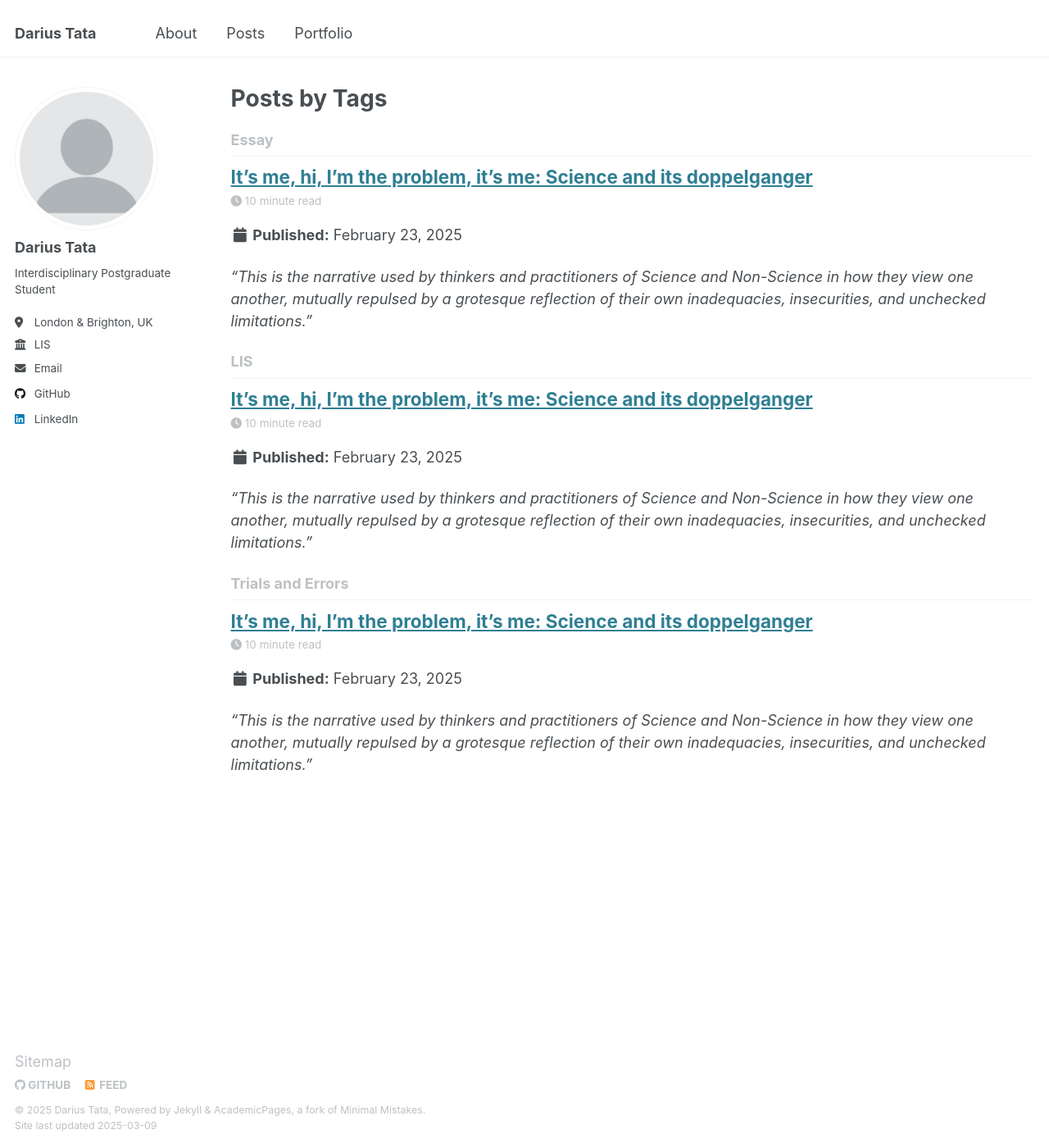
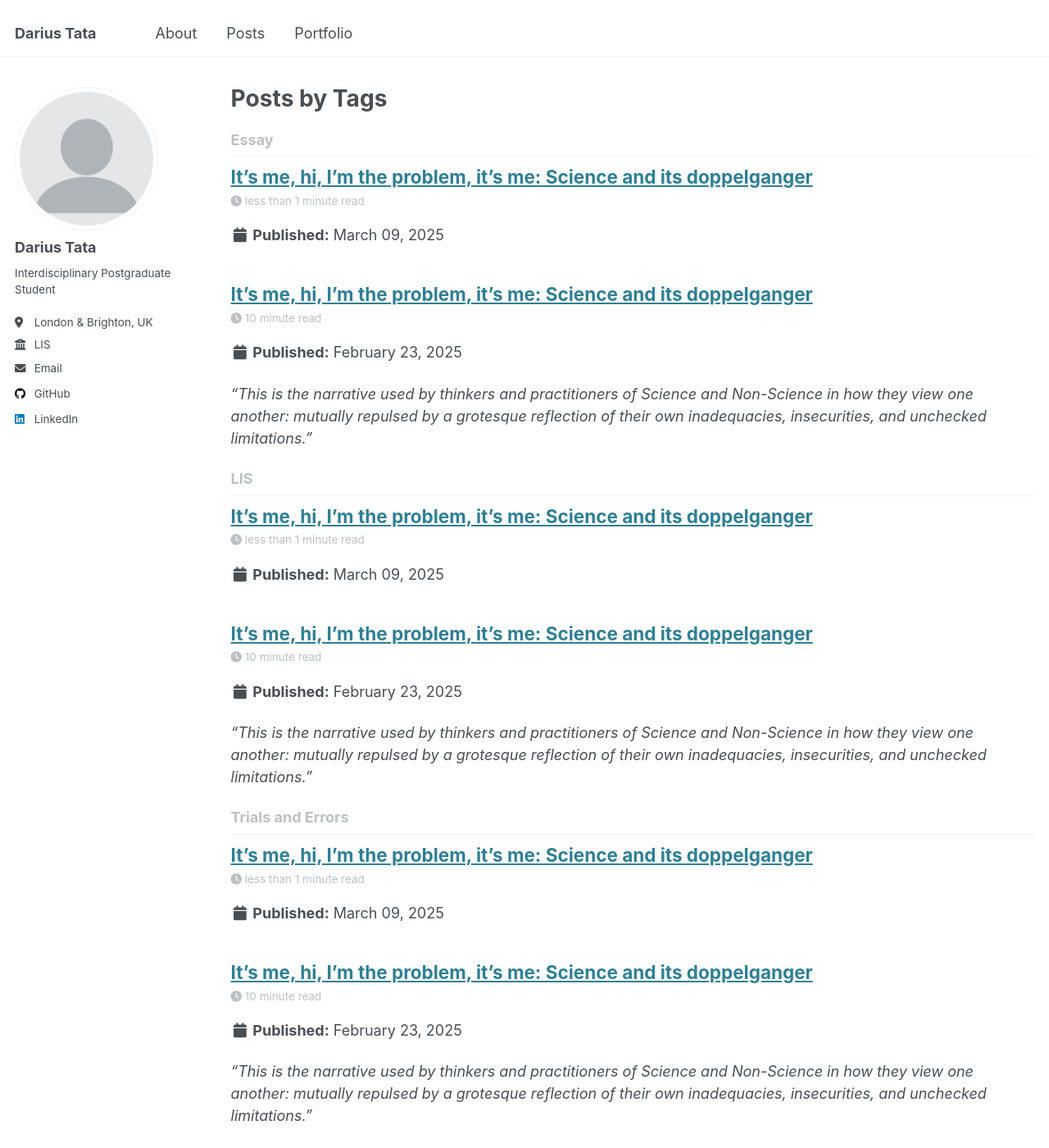
Before and after one commit to DariusTata/DariusTata.github.io, a Jekyll site: the page built from _pages/tag-archive.html, in a window 1280 px wide and 1400 px high. Shown: the whole window at 82% size. Built offline with Jekyll 4.4.1, drawn with Linux system fonts in a browser that asks for light colours.

Commit message:
initial commit for blog post 2

```diff
--- /dev/null
+++ b/_posts/2025-03-09-blog-post-2.md
@@ -0,0 +1,20 @@
+---
+title: 'It’s me, hi, I’m the problem, it’s me: Science and its doppelganger'
+date: 2025-03-09
+excerpt: ''
+permalink: /posts/2025/03/blog-post-2/
+tags:
+  - LIS
+  - Trials and Errors
+  - Essay
+  #- category1
+  #- category2
+---
+
+<details>
+    <summary>Executive Summary</summary>
+    <iframe width="560" height="315"
+    src="/files/Executive_Summary.pdf"
+    frameborder="0" allowfullscreen>
+    </iframe>
+</details>
```
Also changed, not shown: _pages/about.md (+1 -1 lines), _posts/2025-02-23-blog-post-1.md (+2 -2 lines), 1 other file.
